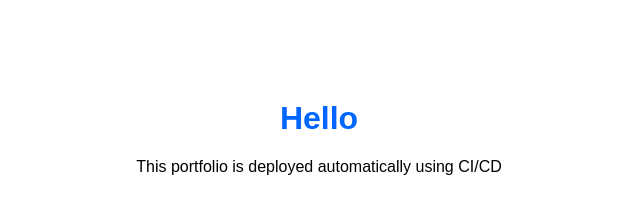
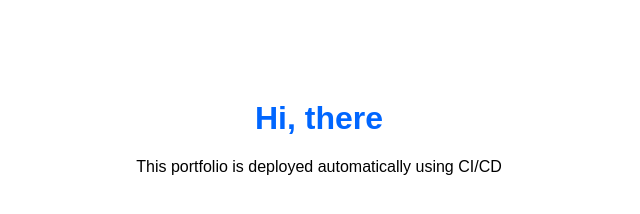
Before and after one commit to vinodalaparthi29/Cloud-native-portfolio, a plain HTML site: page index.html in a window 1280 px wide. Shown: the whole page, without its empty margins (321-961 px from the left). Drawn offline with Linux system fonts and the light colour scheme.

Commit message:
Update greeting in index.html from 'Hello' to 'Hi, there'

```diff
--- a/index.html
+++ b/index.html
@@ -8,7 +8,7 @@
   </style>
 </head>
 <body>
-  <h1>Hello</h1>
+  <h1>Hi, there</h1>
   <p>This portfolio is deployed automatically using CI/CD</p>
 </body>
 </html>
```
